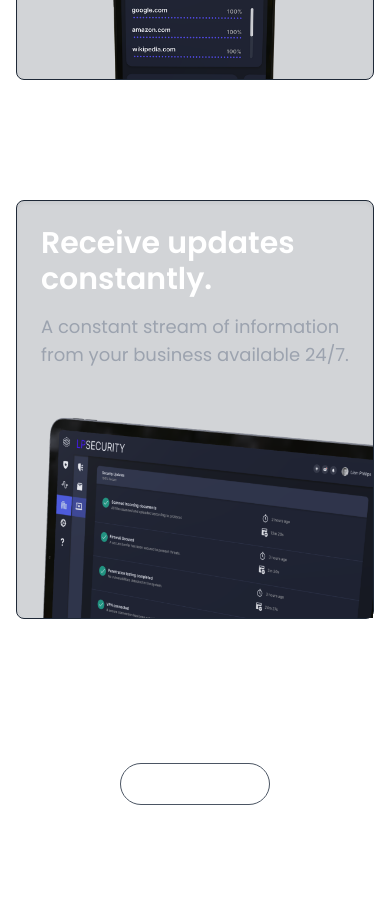
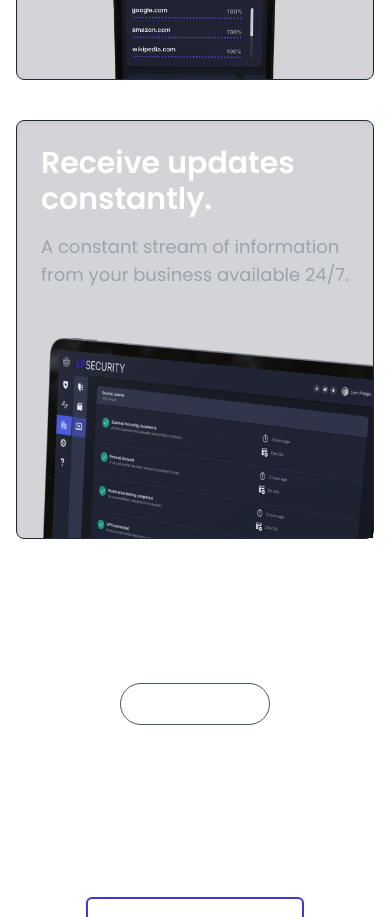
Before and after one commit to liamtphillips/LPSecurity, a React (Vite) app: page / in a window 390 px wide. Shown: the part 5300-6217 px from the top of the page. Built offline with nearby package versions, Linux system fonts and the light colour scheme.

Commit message:
styling edits

```diff
--- a/src/components/Conclusion.jsx
+++ b/src/components/Conclusion.jsx
@@ -34,7 +34,7 @@ const DrawPathOnScroll = () => {
              visible: { opacity: 1, x: 0 },
            }}
            >
-          <DeviceCard key={index} {...item} mtClass={index === 1 ? 'mt-20' : ''} />
+          <DeviceCard key={index} {...item} mtClass={index === 1 ? 'lg:mt-20' : ''} />
           </motion.div>
         ))}
       </div>
--- a/src/components/FAQ.jsx
+++ b/src/components/FAQ.jsx
@@ -8,7 +8,7 @@ import AnimatedPath from '../components/AnimatedPath';
 const ServicesTest = () => {
 
   return (
-    <div id="solution" className=' container mx-auto min-h-screen'>
+    <div id="solution" className='container mx-auto min-h-screen'>
 
       <motion.div
         initial="hidden"
```
Also changed, not shown: src/components/FAQCard.jsx (+5 -5 lines).
